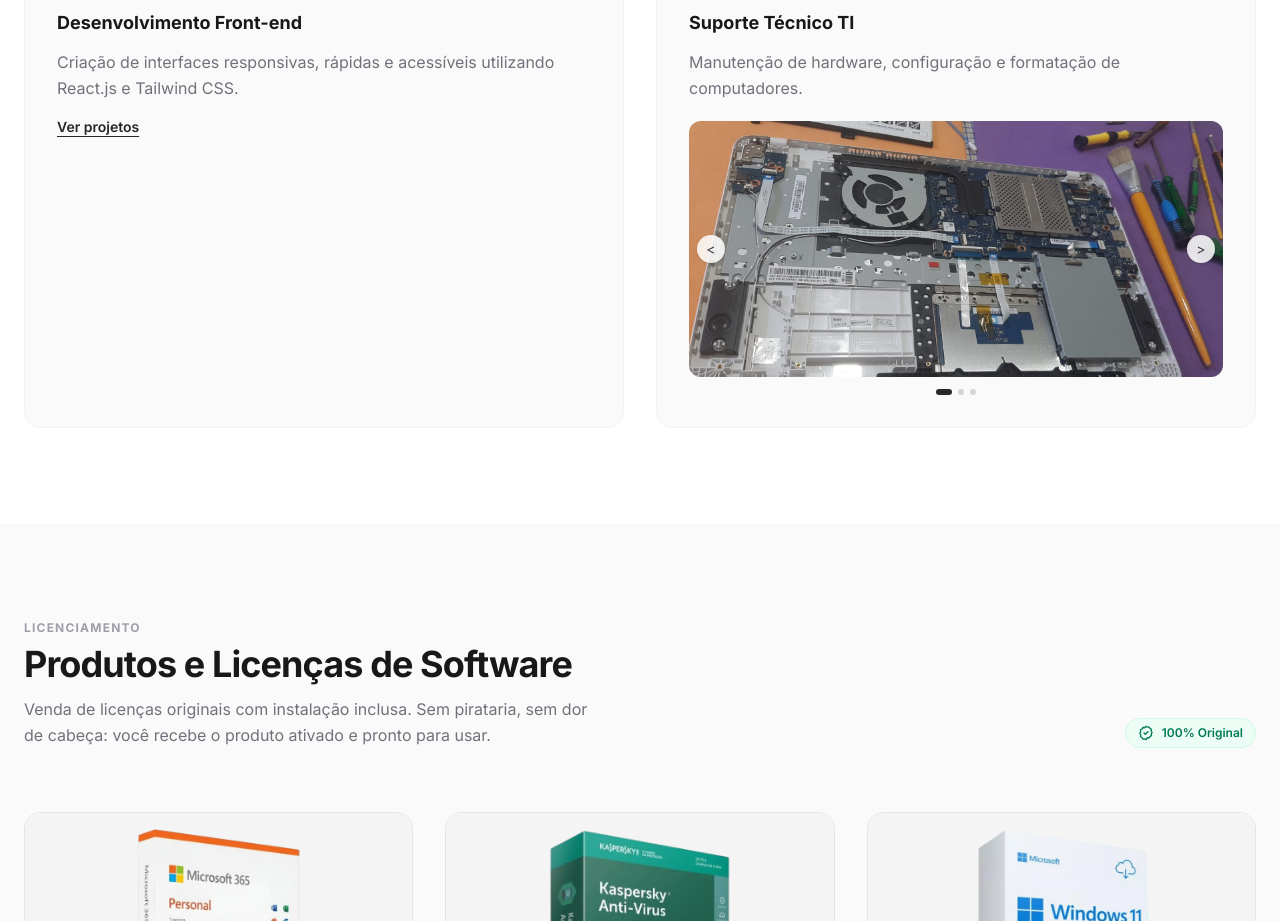
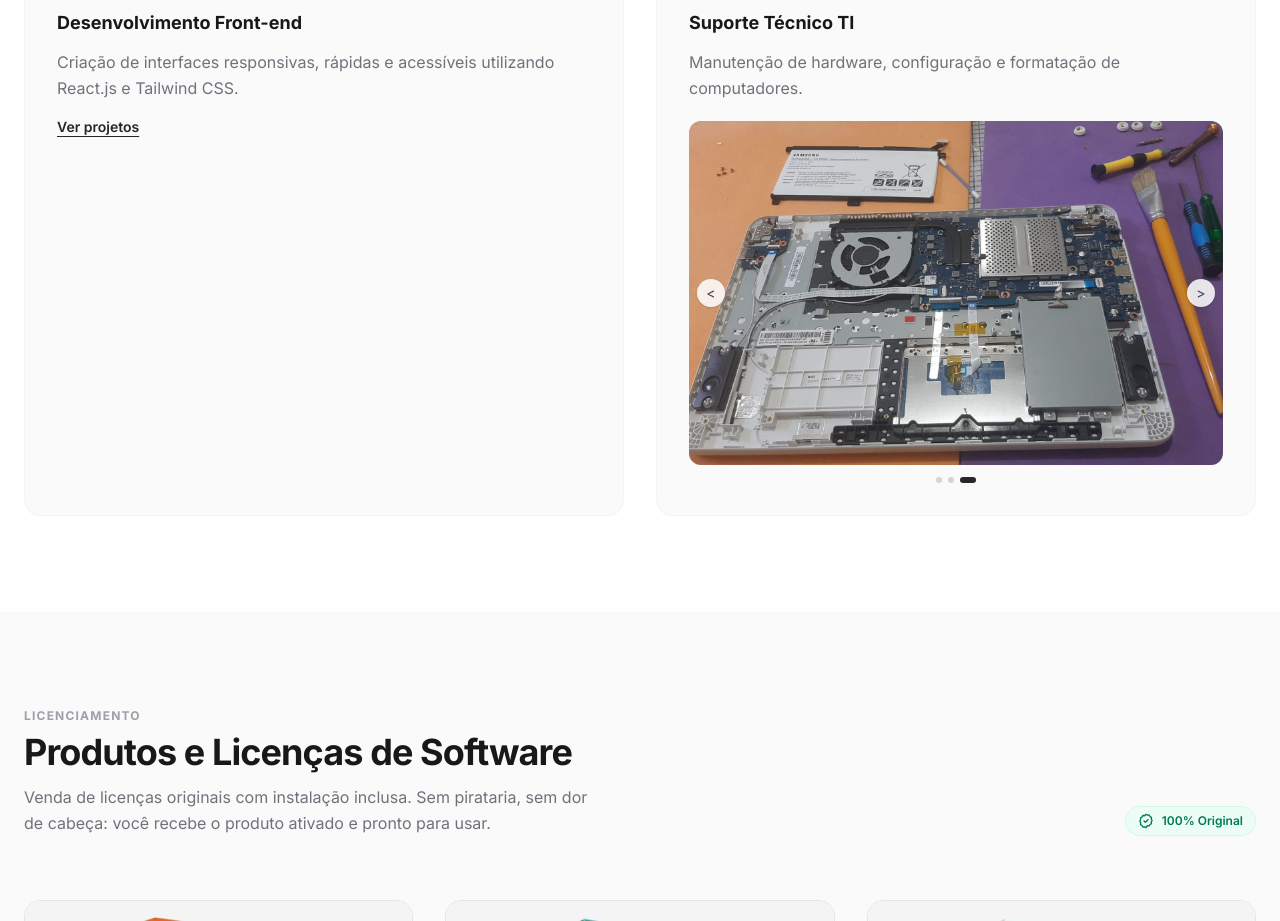
Before and after one commit to marconesdb/informatica_moc, a React (Vite) app: page / in a window 1280 px wide. Shown: the part 1120-2041 px from the top of the page. Built offline with nearby package versions, Linux system fonts and the light colour scheme.

Commit message:
Aumento na altura do mini carrosel

```diff
--- a/src/App.tsx
+++ b/src/App.tsx
@@ -185,6 +185,7 @@ const MAINTENANCE_PHOTOS = [
 
 const MaintenanceCarousel = () => {
   const [current, setCurrent] = useState(0);
+  const [isHovered, setIsHovered] = useState(false); // pausa no hover
   const total = MAINTENANCE_PHOTOS.length;
 
   const handlePrev = (e: React.MouseEvent) => {
@@ -192,24 +193,36 @@ const MaintenanceCarousel = () => {
     setCurrent((c) => (c - 1 + total) % total);
   };
 
-  const handleNext = (e: React.MouseEvent) => {
-    e.stopPropagation();
+  const handleNext = useCallback(() => {
     setCurrent((c) => (c + 1) % total);
-  };
+  }, [total]);
 
   const handleDot = (e: React.MouseEvent, i: number) => {
     e.stopPropagation();
     setCurrent(i);
   };
 
+  // ⬇️ AUTO-PLAY: troca a imagem a cada 3 segundos
+  useEffect(() => {
+    if (isHovered) return; // pausa enquanto o mouse estiver em cima
+    const id = setInterval(handleNext, 3000);
+    return () => clearInterval(id);
+  }, [handleNext, isHovered]);
+
   return (
-    <div className="mt-5" onClick={(e) => e.stopPropagation()}>
-      <div className="relative w-full h-48 sm:h-64 rounded-xl overflow-hidden bg-zinc-200">
+    <div
+      className="mt-5"
+      onClick={(e) => e.stopPropagation()}
+      onMouseEnter={() => setIsHovered(true)}
+      onMouseLeave={() => setIsHovered(false)}
+    >
+      <div className="relative w-full h-56 sm:h-86 rounded-xl overflow-hidden bg-zinc-200">
         <img
           src={MAINTENANCE_PHOTOS[current].src}
           alt={MAINTENANCE_PHOTOS[current].alt}
-          className="w-full h-full object-cover"
+          className="w-full h-full object-cover transition-opacity duration-500"
         />
+        {/* ... botões e dots permanecem iguais ... */}
         <button
           onClick={handlePrev}
           className="absolute left-2 top-1/2 -translate-y-1/2 w-7 h-7 flex items-center justify-center rounded-full bg-white/85 hover:bg-white shadow text-zinc-700 text-sm border-none cursor-pointer"
```
